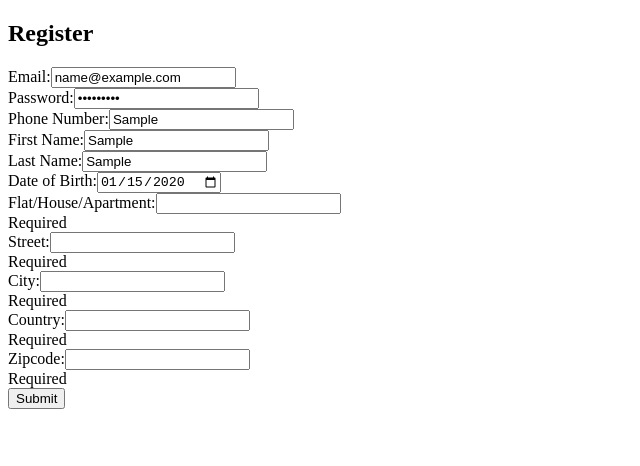
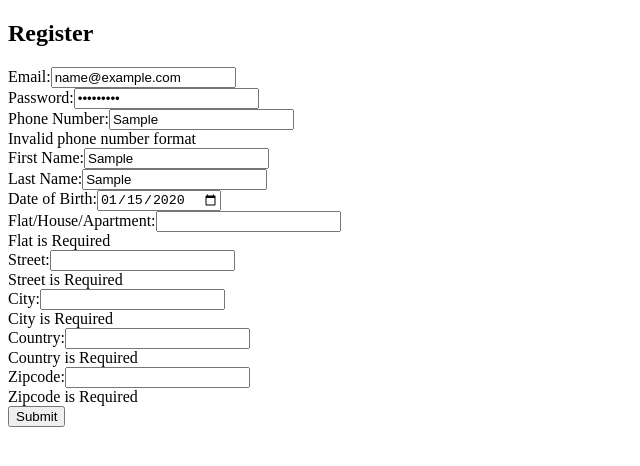
Before and after one commit to naveensing575/E-Shop-Frontend, a React (Create React App) app: page /register in a window 1280 px wide. Both pictures are taken after typing "name@example.com", "Sample123", "Sample", "Sample", "Sample", "2020-01-15" into the empty fields and a click on the button "Submit". Shown: the top 466 px of the page, without its empty margins (0-640 px from the left). Built offline with nearby package versions, Linux system fonts and the light colour scheme.

Commit message:
updated validations in register component

```diff
--- a/src/components/Register/Register.tsx
+++ b/src/components/Register/Register.tsx
@@ -7,7 +7,7 @@ import { useNavigate } from 'react-router-dom';
 interface FormValues {
   email: string;
   password: string;
-  phoneNo: string;
+  phoneNumber: string;
   firstName: string;
   lastName: string;
   dob: string;
@@ -25,7 +25,7 @@ const Register: React.FC = () => {
     initialValues: {
       email: '',
       password: '',
-      phoneNo: '',
+      phoneNumber: '',
       firstName: '',
       lastName: '',
       dob: '',
@@ -37,16 +37,23 @@ const Register: React.FC = () => {
     },
     validationSchema: Yup.object({
       email: Yup.string().email('Invalid email address').required('Required'),
-      password: Yup.string().required('Required').min(6, 'Password must be at least 6 characters'),
-      phoneNo: Yup.string().required('Required'),
-      firstName: Yup.string().required('Required'),
-      lastName: Yup.string().required('Required'),
-      dob: Yup.string().required('Required'),
-      flat: Yup.string().required('Required'),
-      street: Yup.string().required('Required'),
-      city: Yup.string().required('Required'),
-      country: Yup.string().required('Required'),
-      zipcode: Yup.string().required('Required'),
+      password: Yup.string().required('Password is Required').min(6, 'Password must be at least 6 characters'),
+       phoneNumber: Yup
+    .string()
+    .matches(/^\+?[0-9]{1,4}-?[0-9]{6,14}$/, 'Invalid phone number format')
+    .required('Phone number is required'),
+      firstName: Yup.string().required('First Name Required'),
+      lastName: Yup.string().required('Last Name Required'),
+       dob: Yup
+    .date()
+    .nullable()
+    .max(new Date(), 'Date of birth cannot be in the future')
+    .required('Date of birth is required'),
+      flat: Yup.string().required('Flat is Required'),
+      street: Yup.string().required('Street is Required'),
+      city: Yup.string().required('City is Required'),
+      country: Yup.string().required('Country is Required'),
+      zipcode: Yup.string().required('Zipcode is Required'),
     }),
     onSubmit: async (values) => {
       try {
@@ -82,9 +89,9 @@ const Register: React.FC = () => {
 
         <div>
           <label>Phone Number:</label>
-          <input type="text" {...formik.getFieldProps('phoneNo')} />
-          {formik.touched.phoneNo && formik.errors.phoneNo ? (
-            <div className="error">{formik.errors.phoneNo}</div>
+          <input type="text" {...formik.getFieldProps('phoneNumber')} />
+          {formik.touched.phoneNumber && formik.errors.phoneNumber ? (
+            <div className="error">{formik.errors.phoneNumber}</div>
           ) : null}
         </div>
 
--- a/src/services/register.tsx
+++ b/src/services/register.tsx
@@ -3,7 +3,7 @@ import axios from 'axios';
 interface FormValues {
   email: string;
   password: string;
-  phoneNo: string;
+  phoneNumber: string;
   firstName: string;
   lastName: string;
   dob: string;
```
